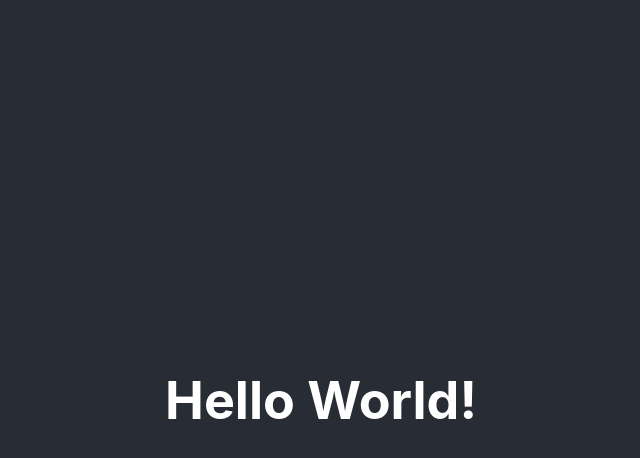
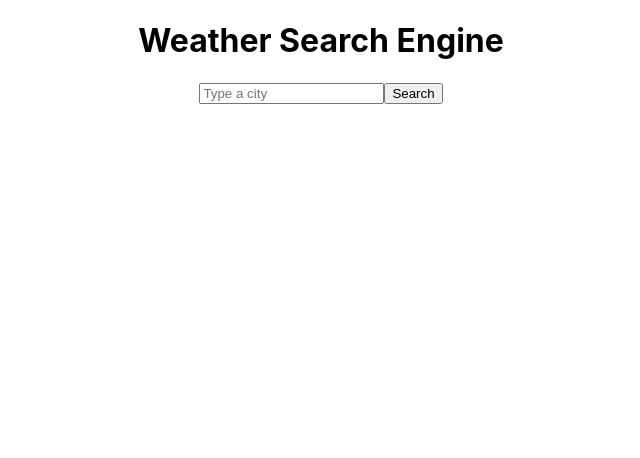
Before and after one commit to vie1030/weather-react, a React (Create React App) app: page / in a window 1280 px wide. Shown: the top 458 px of the page, without its empty margins (319-959 px from the left). Built offline with nearby package versions, Linux system fonts and the light colour scheme; no server answers.

Commit message:
added search engine form

```diff
--- a/src/App.js
+++ b/src/App.js
@@ -3,15 +3,11 @@
 
 import "./App.css";
 
-function App() {
+export default function App() {
   return (
     <div className="App">
-      <header className="App-header">
-        <h1>Hello World!</h1>
-        <Weather city="Tokyo" />
-      </header>
+      <h1>Weather Search Engine</h1>
+      <Weather />
     </div>
   );
 }
-
-export default App;
--- a/src/Weather.js
+++ b/src/Weather.js
@@ -1,25 +1,56 @@
-import React from "react";
+import React, { useState } from "react";
 import axios from "axios";
-import ReactAnimatedWeather from "react-animated-weather";
 
-export default function Weather(props) {
-  function handleResponse(response) {
-    alert(
-      `The weather in ${response.data.name} is ${response.data.main.temp}°C`
+export default function WeatherSearch() {
+  const [city, setCity] = useState(" ");
+  const [outcome, setOutcome] = useState(false);
+  const [forecast, setForecast] = useState({});
+
+  function displayForecast(response) {
+    setOutcome(true);
+    setForecast({
+      temperature: response.data.main.temp,
+      description: response.data.weather[0].description,
+      humidity: response.data.main.humidity,
+      wind: response.data.wind.speed,
+      icon: `http://openweathermap.org/img/wn/${response.data.weather[0].icon}@2x.png`,
+    });
+  }
+
+  function updateCity(event) {
+    setCity(event.target.value);
+  }
+
+  function handleSubmit(event) {
+    event.preventDefault();
+    let apiKey = "867dcf6bb3756e0001b67ad06b6f1ecd";
+    let apiUrl = `https://api.openweathermap.org/data/2.5/weather?q=${city}&appid=${apiKey}&units=metric`;
+    axios.get(apiUrl).then(displayForecast);
+  }
+
+  let form = (
+    <form onSubmit={handleSubmit}>
+      <input type="search" placeholder="Type a city" onChange={updateCity} />
+      <input type="submit" value="Search" />
+    </form>
+  );
+
+  if (outcome) {
+    return (
+      <div className="WeatherSearch">
+        {form}
+        <ul>
+          <li>Temperature: {Math.round(forecast.temperature)} °C</li>
+          <li>Description: {forecast.description}</li>
+          <li>Humidity: {forecast.humidity}%</li>
+          <li>Wind: {forecast.wind}km/h</li>
+          <li>
+            <img src={forecast.icon} alt={forecast.description} />{" "}
+          </li>
+        </ul>
+      </div>
     );
+  } else {
+    return form;
   }
-  let apiKey = "867dcf6bb3756e0001b67ad06b6f1ecd";
-  let apiUrl = `https://api.openweathermap.org/data/2.5/weather?q=${props.city}&appid=${apiKey}&units=metric`;
-
-  axios.get(apiUrl).then(handleResponse);
-  return (
-    <span className="weather-icon">
-      <ReactAnimatedWeather
-        icon="SNOW"
-        color="white"
-        size={100}
-        animate={true}
-      />
-    </span>
-  );
 }
```
Also changed, not shown: src/index.js (+6 -6 lines).
